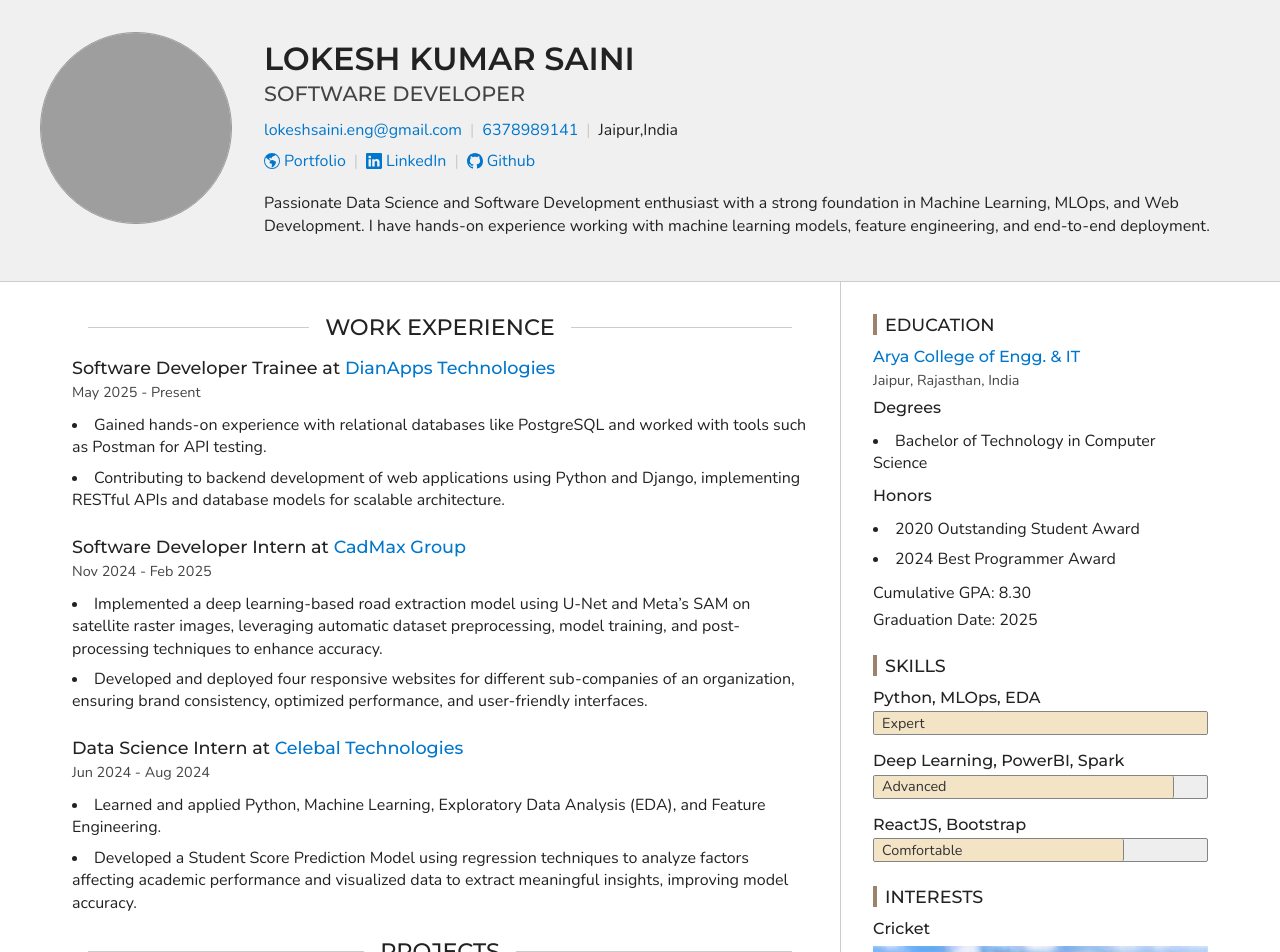
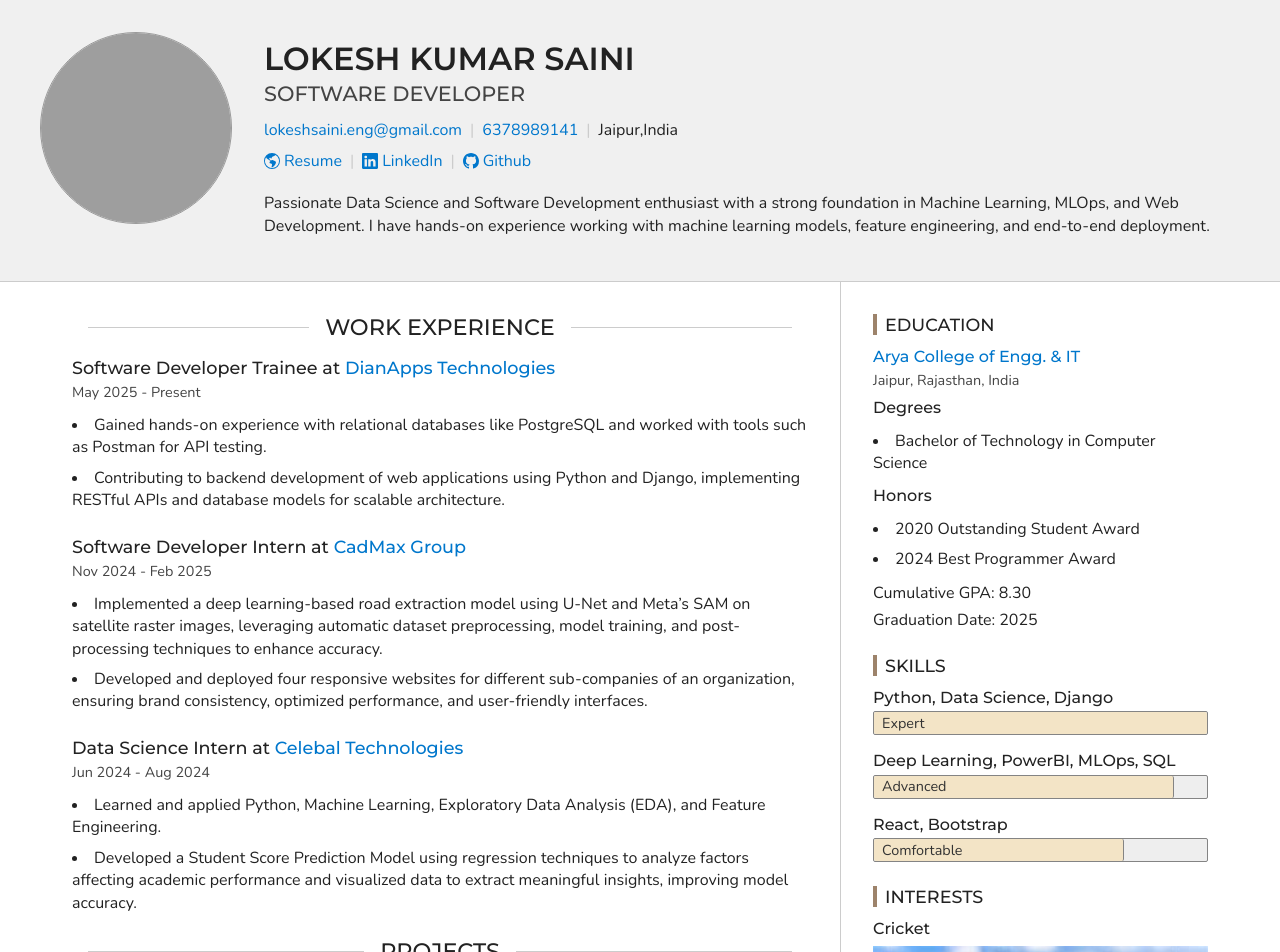
Before and after one commit to lakku153/lakku153.github.io, a plain HTML site: page index.html in a window 1280 px wide. Shown: the top 952 px of the page. Drawn offline with nearby package versions, Linux system fonts and the light colour scheme; grey boxes are pictures that could not be loaded.

Commit message:
front page changed a bit

```diff
--- a/index.html
+++ b/index.html
@@ -8,7 +8,7 @@
   <!-- Site Info -->
   <title>Lokesh Kumar Saini - Portfolio</title>
   <meta name="description"
-    content="Lokesh Kumar Saini - Passionate Data Science and Software Development enthusiast with a strong foundation in Machine Learning, MLOps, and Web Development. I have hands-on experience working with machine learning models, feature engineering, and end-to-end deployment.">
+    content="Lokesh Kumar Saini - Passionate Data Science and Software Development enthusiast with a strong foundation in Data Science, Machine Learning, MLOps, LLMs  and Web Development. I have hands-on experience working with machine learning models, feature engineering, and end-to-end deployment.">
   <meta name="author" content="Lokesh Kumar Saini">
 
   <!-- Open Graph Tags: The title of the page for social media sharing. It can match the title tag or be more descriptive. -->
@@ -89,15 +89,14 @@
           <ul class="inline-list flex-responsive">
 
             <li>
-              <a href="https://lakku153.github.io/" rel="noopener noreferrer" aria-label="LokeshKumarSaini.com"
+              <a href="https://lakku153.github.io/resume" rel="noopener noreferrer" aria-label="LokeshKumarSaini.com"
                 class="link-with-icon">
                 <svg aria-hidden="true" xmlns="http://www.w3.org/2000/svg" role="img" width="16" height="16"
                   fill="currentColor" class="bi bi-globe-americas" viewBox="0 0 16 16">
                   <path
                     d="M8 0a8 8 0 1 0 0 16A8 8 0 0 0 8 0M2.04 4.326c.325 1.329 2.532 2.54 3.717 3.19.48.263.793.434.743.484q-.121.12-.242.234c-.416.396-.787.749-.758 1.266.035.634.618.824 1.214 1.017.577.188 1.168.38 1.286.983.082.417-.075.988-.22 1.52-.215.782-.406 1.48.22 1.48 1.5-.5 3.798-3.186 4-5 .138-1.243-2-2-3.5-2.5-.478-.16-.755.081-.99.284-.172.15-.322.279-.51.216-.445-.148-2.5-2-1.5-2.5.78-.39.952-.171 1.227.182.078.099.163.208.273.318.609.304.662-.132.723-.633.039-.322.081-.671.277-.867.434-.434 1.265-.791 2.028-1.12.712-.306 1.365-.587 1.579-.88A7 7 0 1 1 2.04 4.327Z" />
                 </svg>
-
-                Portfolio
+                Resume
               </a>
             </li>
 
@@ -366,7 +365,7 @@
           <ul class="unstyled-list">
 
             <li>
-              <h3>Python, MLOps, EDA</h3>
+              <h3>Python, Data Science, Django</h3>
               <div class="skill-bar">
                 <div class="skill-bar-fill w-100" role="meter" aria-valuenow="100" aria-valuemin="0"
                   aria-valuemax="100">
@@ -376,7 +375,7 @@
             </li>
 
             <li>
-              <h3>Deep Learning, PowerBI, Spark</h3>
+              <h3>Deep Learning, PowerBI, MLOps, SQL</h3>
               <div class="skill-bar">
                 <div class="skill-bar-fill w-90" role="meter" aria-valuenow="90" aria-valuemin="0" aria-valuemax="100">
                   <span class="skill-bar-label">Advanced</span>
@@ -385,7 +384,7 @@
             </li>
 
             <li>
-              <h3>ReactJS, Bootstrap</h3>
+              <h3>React, Bootstrap</h3>
               <div class="skill-bar">
                 <div class="skill-bar-fill w-75" role="meter" aria-valuenow="75" aria-valuemin="0" aria-valuemax="100">
                   <span class="skill-bar-label">Comfortable</span>
```
